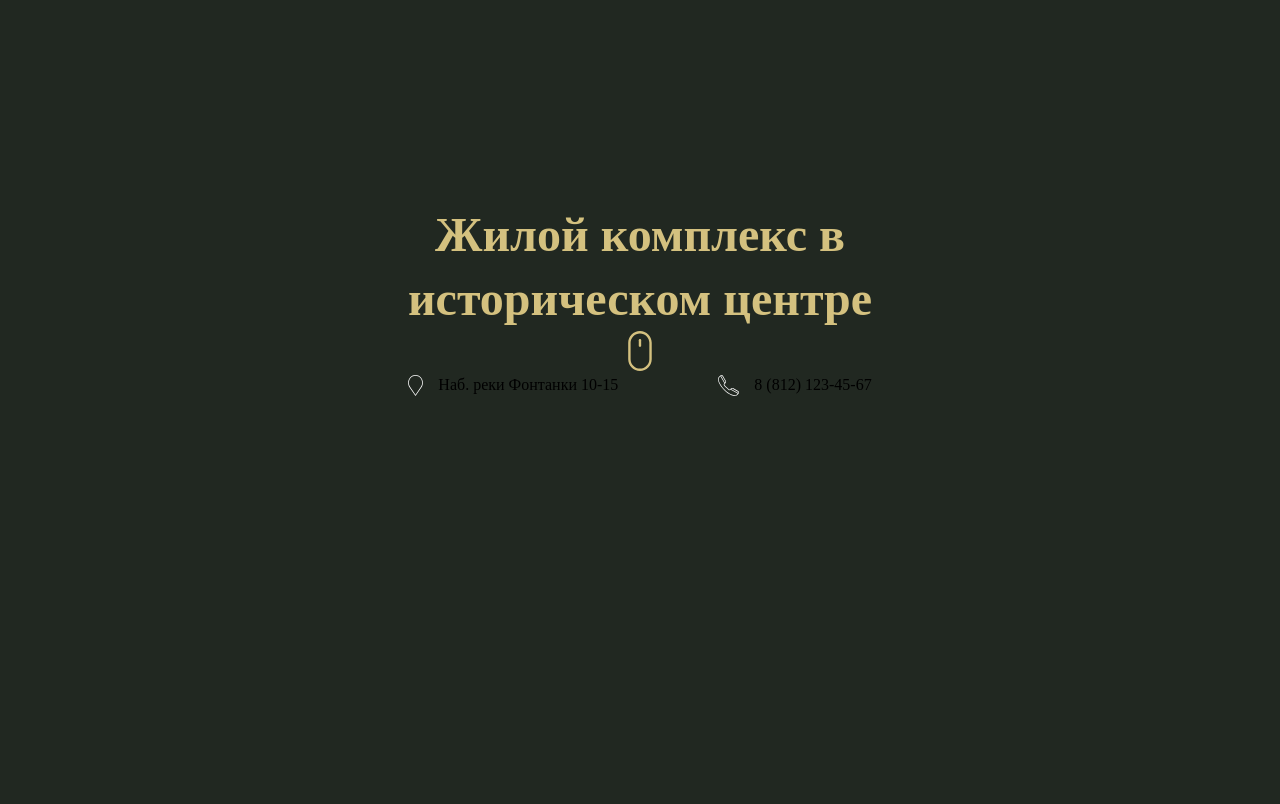
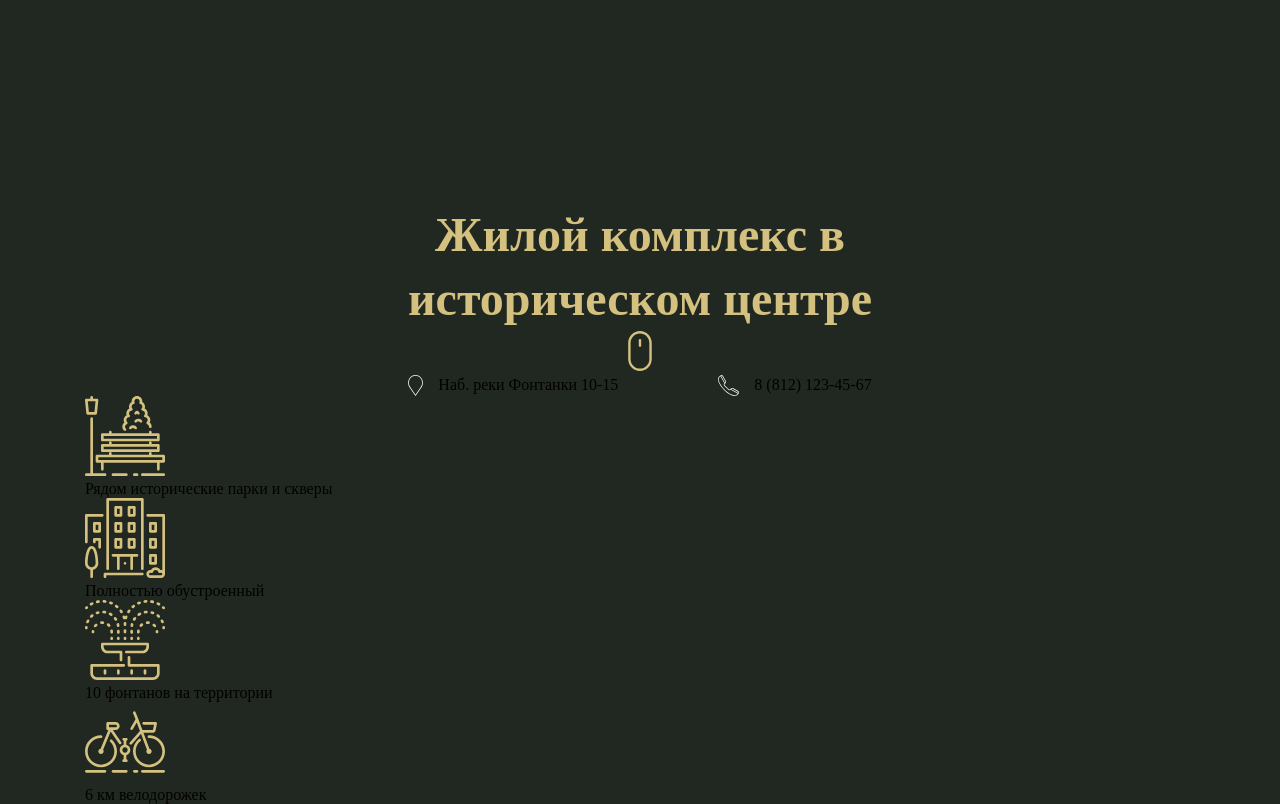
Before and after one commit to Nurtenir31/houseVOP, a plain HTML site: page index.html in a window 1280 px wide. Shown: the part 88-892 px from the top of the page. Before the commit the page ends 800 px from the top, so only its background shows below. Drawn offline with Linux system fonts and the light colour scheme; a web font is replaced by a local one.

Commit message:
end edit

```diff
--- a/index.html
+++ b/index.html
@@ -46,8 +46,20 @@
 			<div class="container">
 				<div class="features__content">
 					<div class="features__item">
-            <img src="./assets/" alt="">
-            <p></p>
+						<img src="./assets/icons/bench.svg" alt="" />
+						<p>Рядом исторические парки и скверы</p>
+					</div>
+					<div class="features__item">
+						<img src="./assets/icons/building.svg" alt="" />
+						<p>Полностью обустроенный</p>
+					</div>
+					<div class="features__item">
+						<img src="./assets/icons/fountain.svg" alt="" />
+						<p>10 фонтанов на территории</p>
+					</div>
+					<div class="features__item">
+						<img src="./assets/icons/bicycle.svg" alt="" />
+						<p>6 км велодорожек</p>
 					</div>
 				</div>
 			</div>
```
Also changed, not shown: 1 other file. Lines whose indentation alone changed are shown as unchanged.
